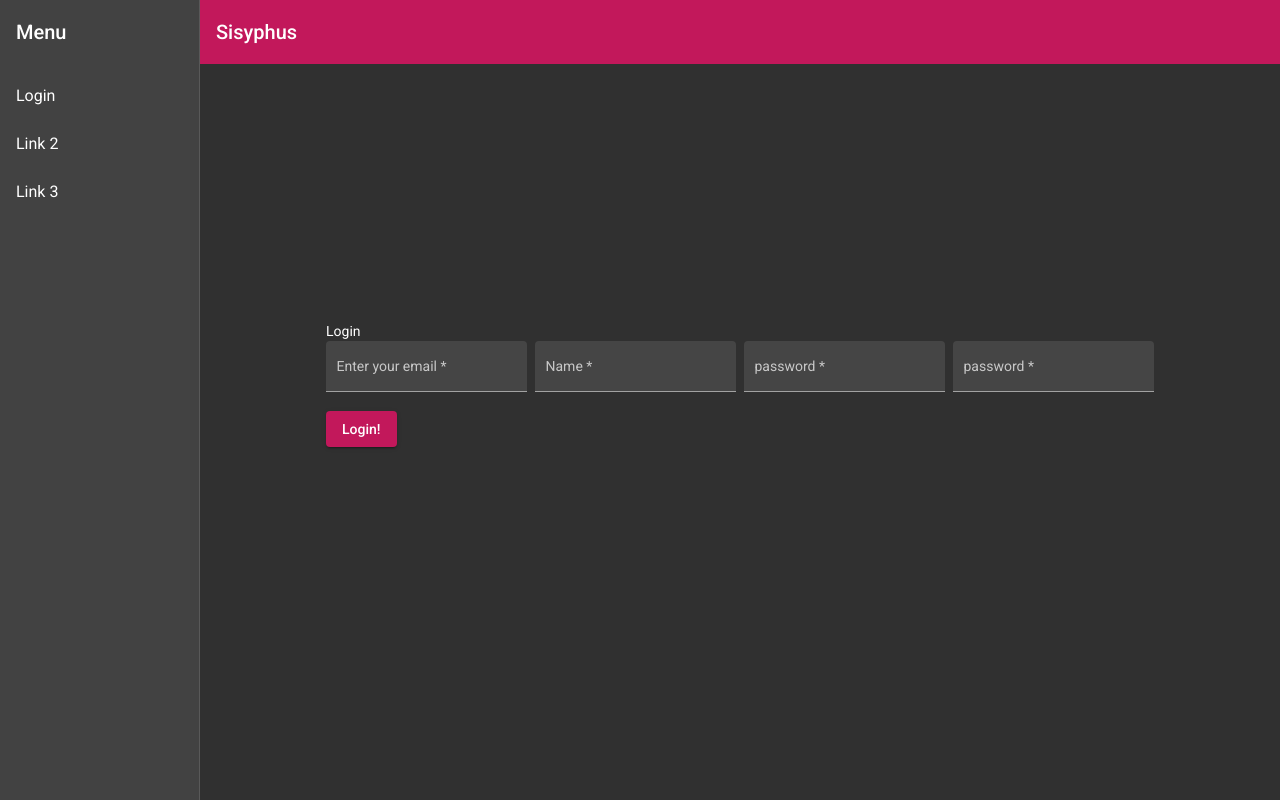
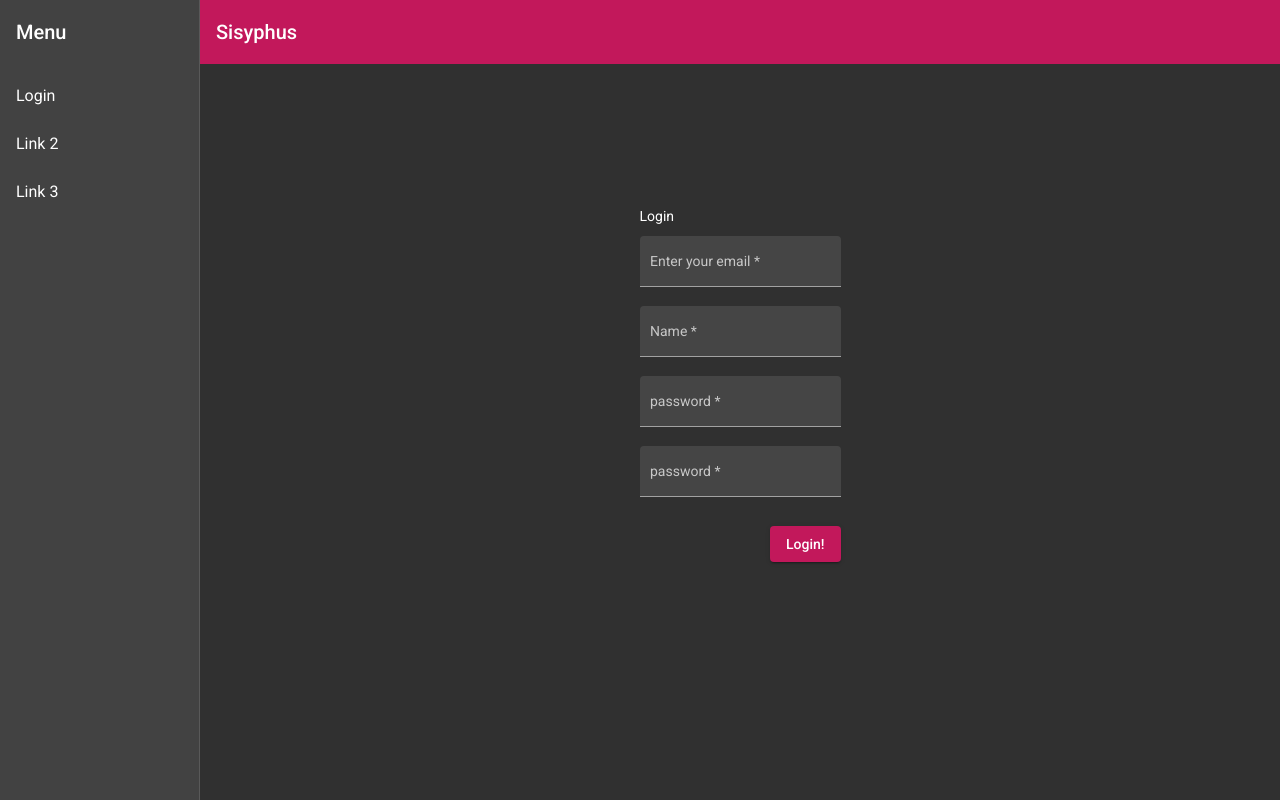
Before and after one commit to Rob4ert/sisyphus, an Angular app in the folder client/: page /login in a window 1280 px wide. Built offline with nearby package versions, Linux system fonts and the light colour scheme.

Commit message:
Improved design of form

```diff
--- a/client/src/app/login-card/login-card.component.css
+++ b/client/src/app/login-card/login-card.component.css
@@ -3,6 +3,26 @@
   align-items: center;
   justify-content: center;
   height: 80%;
+
+}
+
+mat-card mat-card-content {
+  padding: 5%;
+  display: flex;
+  flex-direction: column;
+  align-items: center;
+  justify-content: center;
+}
+
+mat-card-actions {
+  display: flex;
+  flex-direction: row;
+  align-items: center;
+  justify-content: flex-end;
+}
+
+button {
+  align-self: flex-end;
 }
 
 .form-container .mat-form-field+.mat-form-field {
--- a/client/src/app/login-card/login-card.component.html
+++ b/client/src/app/login-card/login-card.component.html
@@ -1,8 +1,7 @@
 <div class="container">
-  <mat-card layout="row" layout-align="center center">
+  <mat-card>
     <mat-card-title>Login</mat-card-title>
     <mat-card-content>
-      <div class="form-container">
       <mat-form-field appearance="fill">
         <mat-label>Enter your email</mat-label>
         <input type="email" matInput placeholder="Enter your email" [formControl]="email" required>
@@ -18,15 +17,14 @@
         <input type="password" matInput placeholder="Enter password" [formControl]="password" required>
         <mat-error *ngIf="password.invalid">{{getPasswordError()}}</mat-error>
       </mat-form-field>
-
       <mat-form-field appearance="fill">
         <mat-label>password</mat-label>
         <input type="password" matInput placeholder="repeat password" [formControl]="repeatPassword" required>
         <mat-error *ngIf="repeatPassword.invalid">{{getPasswordError()}}</mat-error>
       </mat-form-field>
-      </div>
+
     </mat-card-content>
-    <mat-card-actions align="end">
+    <mat-card-actions>
       <button mat-raised-button color="primary">Login!</button>
     </mat-card-actions>
   </mat-card>
```
Lines whose indentation alone changed are shown as unchanged.
